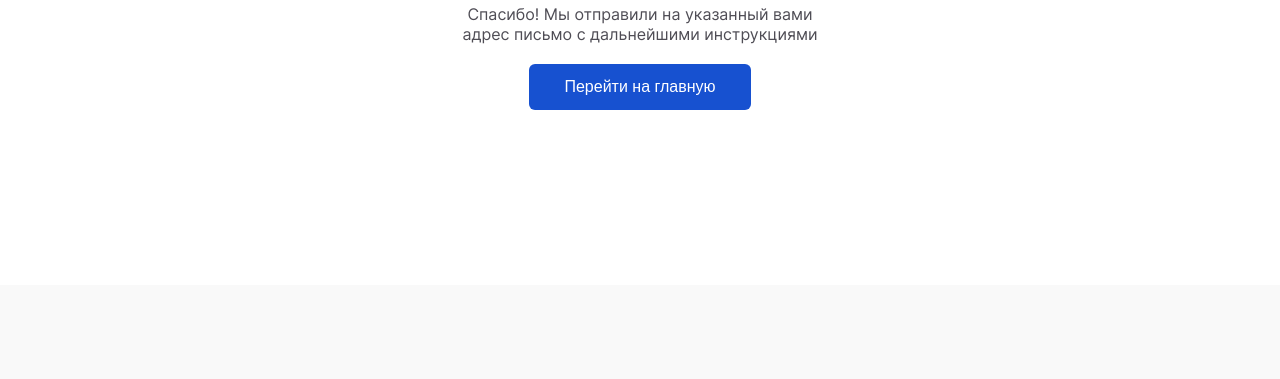
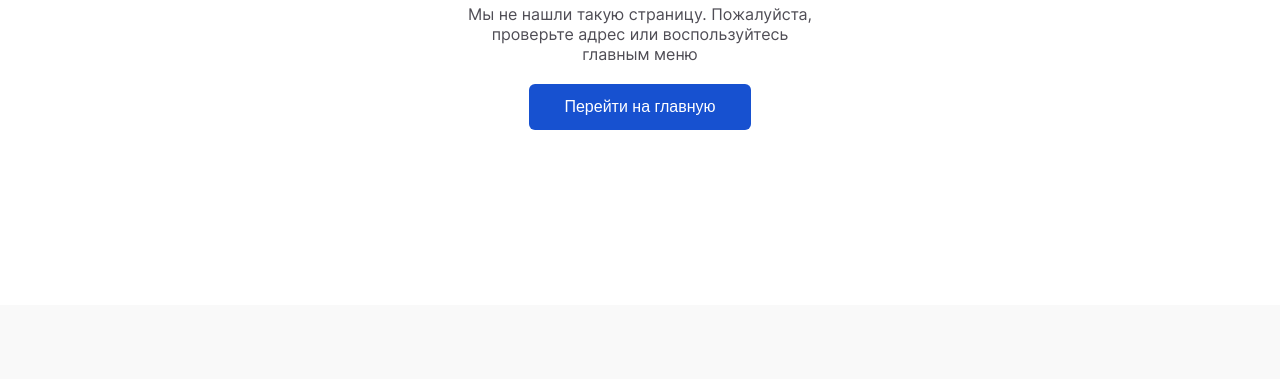
Before and after one commit to Nkr244/mera, a website: page 404.html in a window 1280 px wide. Shown: the part 354-733 px from the top of the page. Drawn offline with Linux system fonts and the light colour scheme.

Commit message:
fix bugs

```diff
--- a/404.html
+++ b/404.html
@@ -37,7 +37,7 @@
         <div class="not-found register-content register-content-confirm">
             <span class="email-confirm"><img src="images/404.svg" alt=""></span>
             <h1>Ошибка 404</h1>
-            <p>Спасибо! Мы отправили на указанный вами адрес письмо с дальнейшими инструкциями</p>
+            <p>Мы не нашли такую страницу. Пожалуйста, проверьте адрес или воспользуйтесь главным меню</p>
             <button class="btn">Перейти на главную</button>
         </div>
     </div>
```
